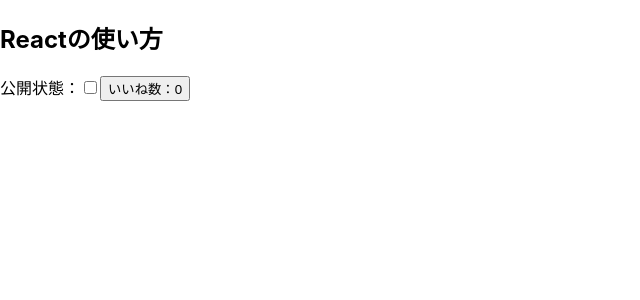
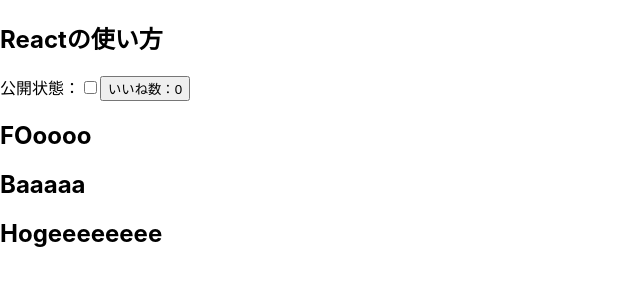
Before and after one commit to MoekoTakahashi/React-study, a React (Create React App) app: page / in a window 1280 px wide. Shown: the top 300 px of the page, without its empty margins (0-640 px from the left). Built offline with nearby package versions, Linux system fonts and the light colour scheme.

Commit message:
React入門#7

```diff
--- a/src/Blog.jsx
+++ b/src/Blog.jsx
@@ -1,5 +1,8 @@
 import React from 'react';
 import Article from "./Article";
+import * as FooBar from './components/FooBar';
+import Hoge from './components/Hoge';
+
 class Blog extends React.Component {
   constructor(props) {
     super(props);
@@ -42,6 +45,9 @@
        toggle={()=>this.togglePublished()}
        count={this.state.count}/>
 
+       <FooBar.Foo/>
+       <FooBar.Bar/>
+       <Hoge/>
       </>
     )
   }
--- /dev/null
+++ b/src/components/FooBar.jsx
@@ -0,0 +1,9 @@
+import React from 'react'
+
+export function Foo() {
+  return(<h2>FOoooo</h2>)
+}
+
+export const Bar = () => {
+  return(<h2>Baaaaa</h2>)
+};
--- /dev/null
+++ b/src/components/Hoge.jsx
@@ -0,0 +1,7 @@
+import React from 'react'
+
+export default class Hoge extends React.Component {
+  render (){
+    return(<h2>Hogeeeeeeee</h2>)
+  }
+}
```
